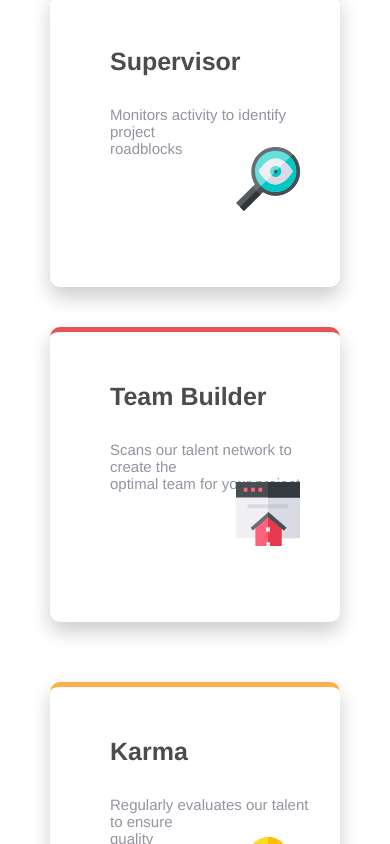
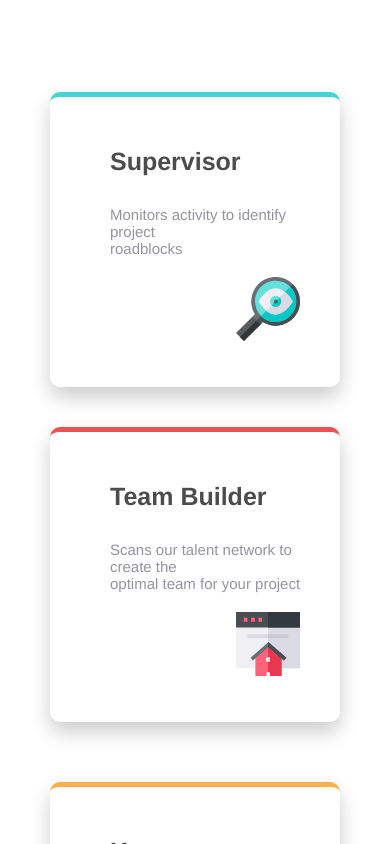
Before and after one commit to khatia1999/four-card-feature-section--, a plain HTML site: page index.html in a window 390 px wide. Drawn offline with Linux system fonts and the light colour scheme.

Commit message:
modified:   css/responsive.css

```diff
--- a/css/responsive.css
+++ b/css/responsive.css
@@ -44,4 +44,12 @@
     height: 25rem;
     padding: 2rem 2rem;
   }
+  .left {
+    margin-top: 70rem;
+  }
+
+  img {
+    right: 4rem;
+    top: 18rem;
+  }
 }
```
